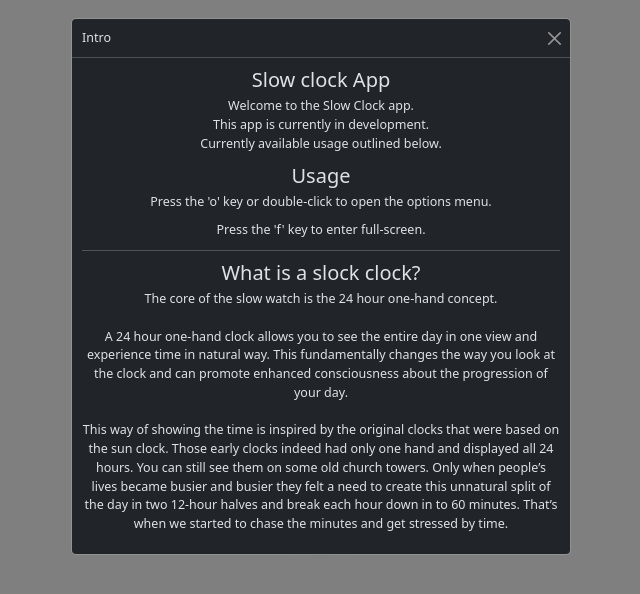
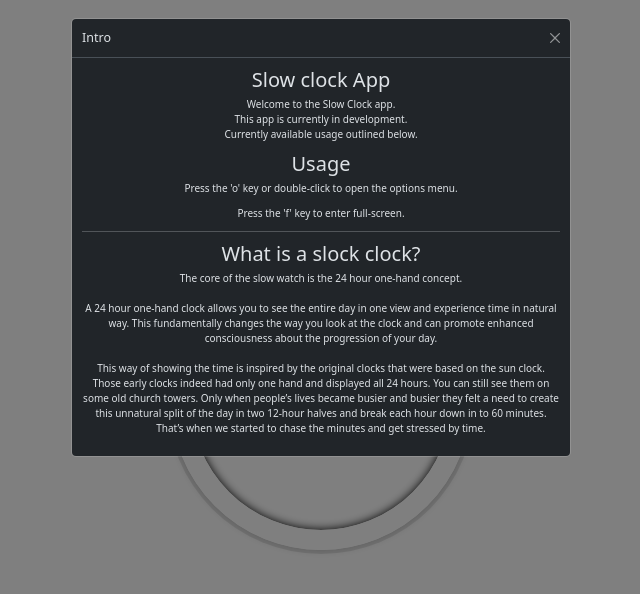
Before and after one commit to mammolastan/Slow-Clock, a plain HTML site: page index.html in a window 1280 px wide. Shown: the whole page, without its empty margins (319-959 px from the left). Drawn offline with nearby package versions, Linux system fonts and the light colour scheme.

Commit message:
centering clock cross-browser

```diff
--- a/index.html
+++ b/index.html
@@ -1,10 +1,6 @@
 <html data-bs-theme="dark">
   <head>
-    <link
-      href="style.css"
-      rel="stylesheet"
-    />
-  </head>
+
     <script src="https://ajax.googleapis.com/ajax/libs/jquery/3.7.0/jquery.min.js"></script>
     <link
       href="https://cdn.jsdelivr.net/npm/bootstrap@5.3.1/dist/css/bootstrap.min.css"
@@ -12,12 +8,16 @@
       integrity="sha384-4bw+/aepP/YC94hEpVNVgiZdgIC5+VKNBQNGCHeKRQN+PtmoHDEXuppvnDJzQIu9"
       crossorigin="anonymous"
     />
+    <link
+      href="style.css"
+      rel="stylesheet"
+    />
     <script
       src="https://cdn.jsdelivr.net/npm/bootstrap@5.3.1/dist/js/bootstrap.bundle.min.js"
       integrity="sha384-HwwvtgBNo3bZJJLYd8oVXjrBZt8cqVSpeBNS5n7C8IVInixGAoxmnlMuBnhbgrkm"
       crossorigin="anonymous"
     ></script>
-
+  </head>
   <body>
     <div class="dashboard">
       <h1>Options</h1>
--- a/style.css
+++ b/style.css
@@ -9,11 +9,10 @@ html {
 
 body {
   margin: 0;
-  font-size: 2rem;
   display: flex;
   flex: 1;
-
-  align-items: center;
+  width: 100%;
+  height: 100%;
 }
 
 .clock {
@@ -21,7 +20,7 @@ body {
   height: 30rem;
   border: 20px solid white;
   border-radius: 50%;
-  margin: 50px auto;
+  margin: auto;
   position: relative;
   padding: 2rem;
   box-shadow: 0 0 0 4px rgba(0, 0, 0, 0.1), inset 0 0 10px black,
@@ -100,7 +99,3 @@ body {
 .buttonPill.sandy {
   background: url(img/bg/brown-background-natural-sand-texture.jpg);
 }
-
-.modal {
-  font-size: 125%;
-}
```
Lines whose indentation alone changed are shown as unchanged.
